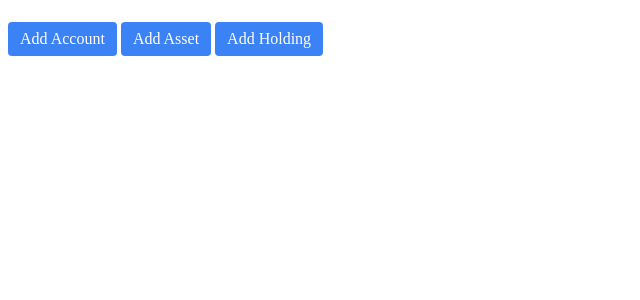
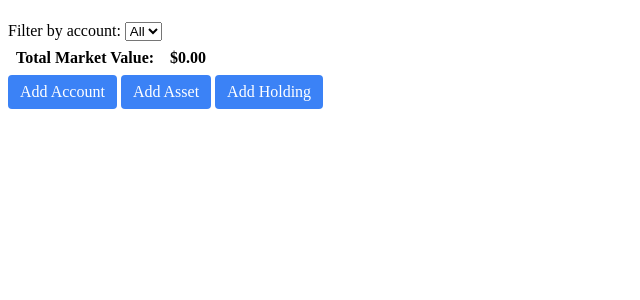
Before and after one commit to shiehm/portfolio_app, a Flask app: template templates/holdings.html in a window 1280 px wide. Shown: the part 58-358 px from the top of the page, without its empty margins (0-640 px from the left). Run offline with Flask 3, Linux system fonts and the light colour scheme; the template is opened without the code that fills it, so the values that code supplies are empty; some libraries are stand-ins or nearby versions.

Commit message:
added account filters

```diff
--- a/app.py
+++ b/app.py
@@ -29,13 +29,21 @@ def index():
 
 @app.route('/holdings')
 def get_holdings():
-    lists = g.storage.all_holdings()
+    accounts = g.storage.all_accounts()
+    account_id = request.args.get('account_id', type=int)
 
-    print()
-    print(lists)
-    print()
+    print("RAW:", request.args.get("account_id"))
+    print("CAST:", request.args.get("account_id", type=int))
 
-    return render_template('holdings.html', lists=lists)
+    if account_id is None:
+        lists = g.storage.all_holdings()
+    else:
+        lists = g.storage.account_holdings(account_id)
+
+    return render_template('holdings.html',
+                            accounts=accounts,
+                            account_id=account_id,
+                            lists=lists)
 
 @app.route('/accounts')
 def get_accounts():
--- a/static/style.css
+++ b/static/style.css
@@ -27,9 +27,8 @@
   overflow: hidden;
 }
 
-.holdings td:nth-last-child(3),
-.holdings td:nth-last-child(4),
-.holdings td:nth-last-child(5) {
+.currency,
+.number {
   text-align: right;
 }
 
--- a/templates/holdings.html
+++ b/templates/holdings.html
@@ -4,11 +4,27 @@
 <header>
     <h1>Portfolio Overview: All Holdings</h1>
 </header>
+
+<form method="get" action="{{ url_for('get_holdings') }}">
+    <label for="account_id">Filter by account:</label>
+    <select id="account_id" name="account_id" onchange="this.form.submit()">
+        <option value="" {% if account_id is none %}selected{% endif %}>All</option>
+        {% for account in accounts %}
+        <option value="{{ account['id'] }}" {% if account_id == account['id'] %}selected{% endif %}>
+            {{ account['account_name'] }} ({{ account['account_type'] }})
+        </option>
+        {% endfor %}
+    </select>
+    <noscript>
+        <button type="submit">Apply</button>
+    </noscript>
+</form>
+
 <div class="table-wrap">
     <table class="holdings">
         <thead>
             <tr>
-                {% for key in lists[0].keys() if key not in ('asset_id', 'account_id') %}
+                {% for key in lists[0].keys() if key not in ('asset_id', 'account_id', 'holding_id') %}
                     <th>{{ key | replace('_', ' ') | title }}</th>
                 {% endfor %}
             </tr>
@@ -40,6 +56,13 @@
             </tr>
             {% endfor %}
         </tbody>
+        {% set total_market_value = lists | sum(attribute='market_value', start=0) %}
+        <tfoot>
+            <tr>
+                <td colspan="7"><strong>Total Market Value:</strong></td>
+                <td class="currency"><strong>${{ "{:,.2f}".format(total_market_value | float) }}</strong></td>
+            </tr>
+        </tfoot>
     </table>
 </div>
 {% endblock %}
```
